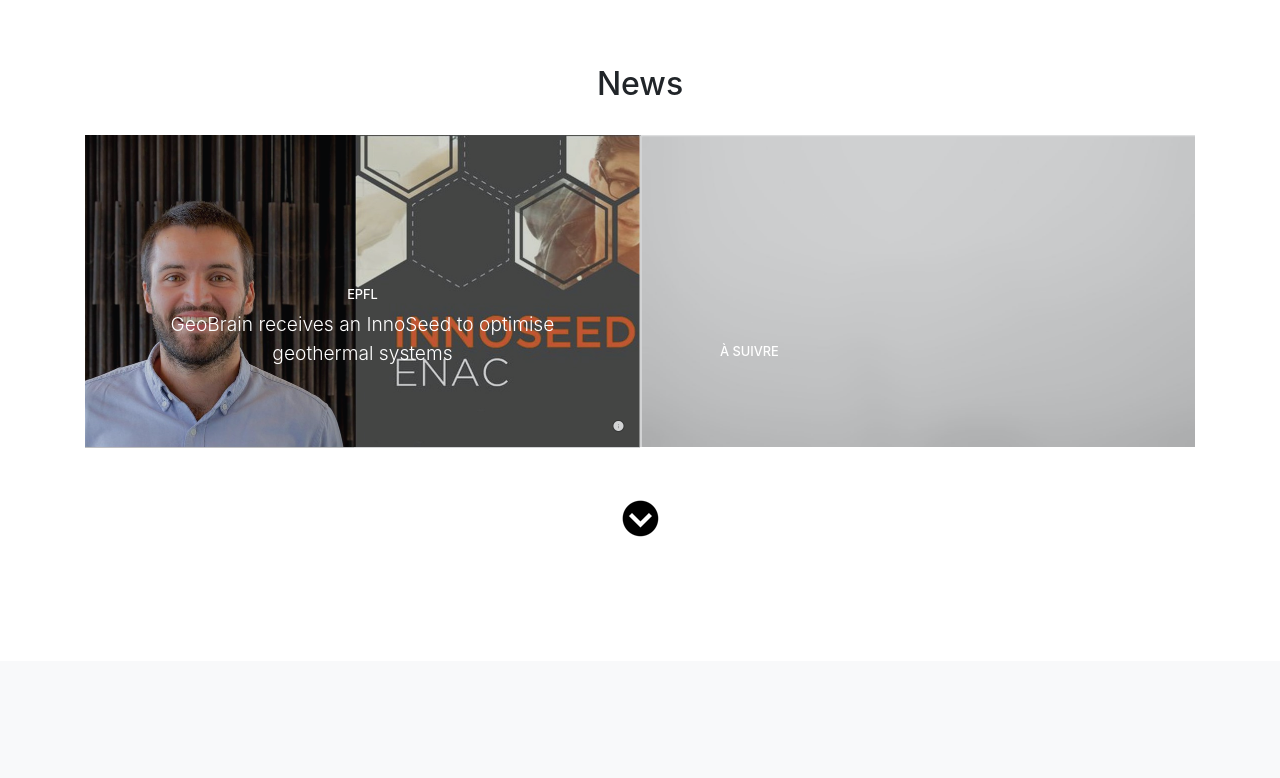
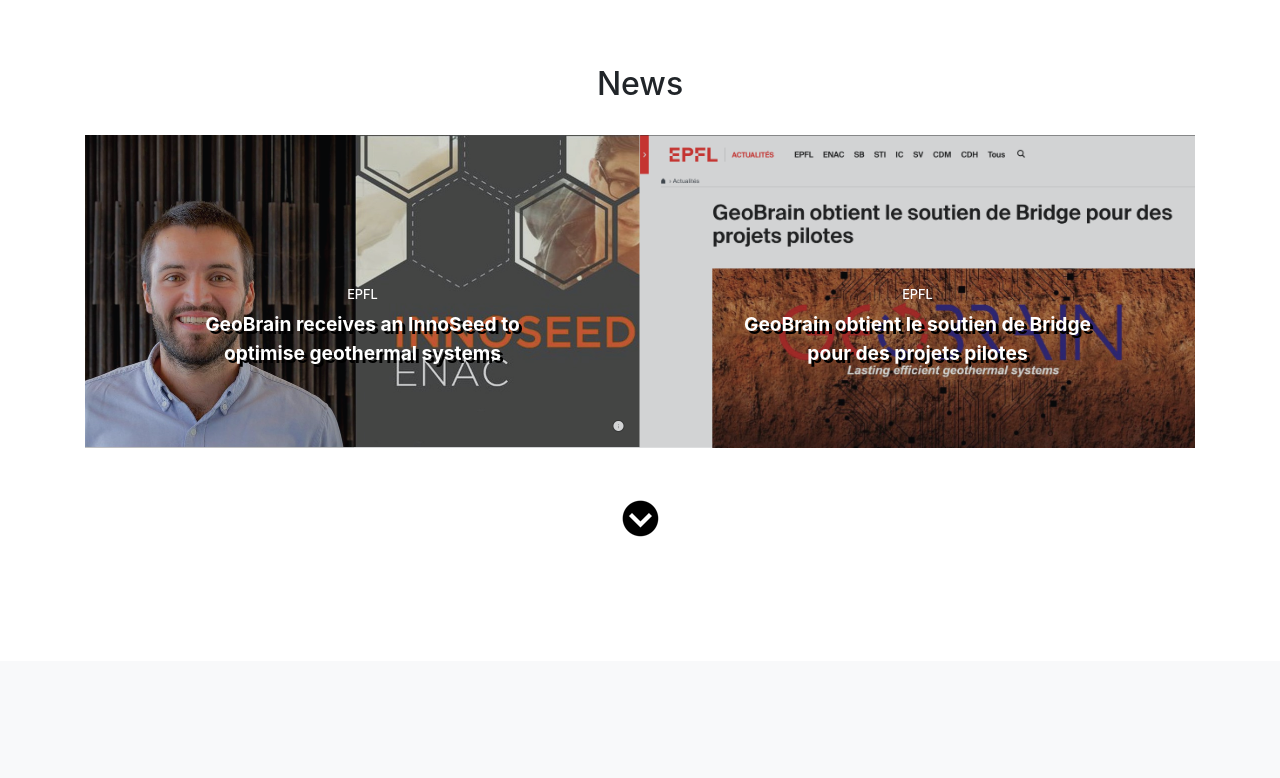
Before and after one commit to nicocouz/geobrain, a website with bundled scripts: page index.html in a window 1280 px wide. Shown: the part 2060-2838 px from the top of the page. Built offline with nearby package versions, Linux system fonts and the light colour scheme.

Commit message:
news added

```diff
--- a/index.html
+++ b/index.html
@@ -152,21 +152,21 @@
             <span class="caption">
               <span class="caption-content">
                 <h2>EPFL</h2>
-                <p class="mb-0">GeoBrain receives an InnoSeed to optimise geothermal systems</p>
+                <p class="mb-0" style="font-weight:bold;text-shadow:3px 3px black;">GeoBrain receives an InnoSeed to optimise geothermal systems</p>
               </span>
             </span>
             <img class="img-fluid" src="img/portfolio-1.png" alt="">
           </a>
         </div>
         <div class="col-lg-6">
-          <a class="portfolio-item" href="#">
+          <a class="portfolio-item" href="https://actu.epfl.ch/news/geobrain-obtient-le-soutien-de-bridge-pour-des-pro/" target="_blank">
             <span class="caption">
               <span class="caption-content">
-                <h2>À suivre</h2>
-                <p class="mb-0"></p>
+                <h2>EPFL</h2>
+                <p class="mb-0" style="font-weight:bold;text-shadow:3px 3px black;">GeoBrain obtient le soutien de Bridge pour des projets pilotes</p>
               </span>
             </span>
-            <img class="img-fluid" src="img/portfolio-2.jpg" alt="">
+            <img class="img-fluid" src="img/news_2_fr.png" alt="">
           </a>
         </div>
       </div>
```
Also changed, not shown: de.html (+5 -5 lines), eng.html (+5 -5 lines), img/news_2_en_de.png (added), img/news_2_fr.png (added).
